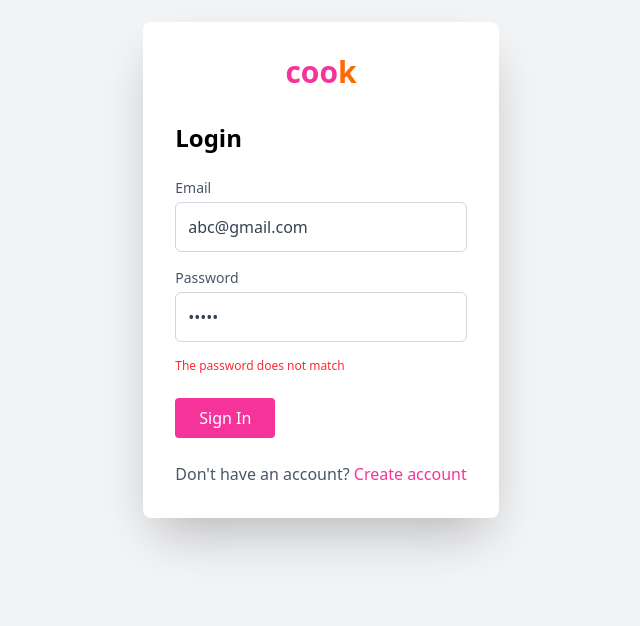
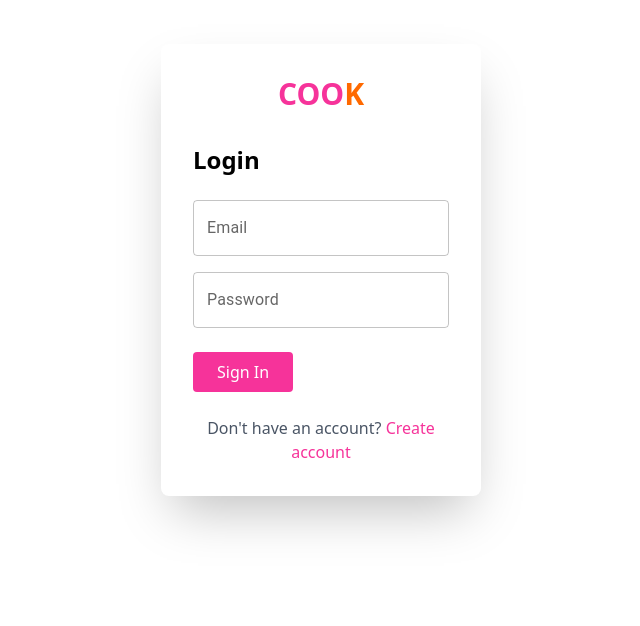
Before and after one commit to mgunawardhana/Recipe-Web-Frontend, a React (Vite) app: page / in a window 1280 px wide. Shown: the part 130-756 px from the top of the page, without its empty margins (319-959 px from the left). Built offline with nearby package versions, Linux system fonts and the light colour scheme.

Commit message:
ui modifications with form validations implemented

```diff
--- a/src/App.tsx
+++ b/src/App.tsx
@@ -58,14 +58,13 @@ const App: React.FC = () => {
 
     if (!isAuthenticated) {
         return (
-            <div className="flex items-center justify-center min-h-screen bg-gray-100 w-full max-w-2xl mx-auto">
+
                 <AuthForm
                     showRegister={showRegister}
                     setShowRegister={setShowRegister}
                     onLogin={handleLogin}
                     onRegister={handleRegister}
                 />
-            </div>
         );
     }
 
--- a/src/components/AuthForm.tsx
+++ b/src/components/AuthForm.tsx
@@ -1,4 +1,22 @@
-import React, { useState } from 'react';
+import React, {useState} from 'react';
+import TextField from '@mui/material/TextField';
+import InputAdornment from '@mui/material/InputAdornment';
+import {z} from 'zod';
+import {inputBaseClasses} from '@mui/material';
+
+const loginSchema = z.object({
+    email: z.string().email('Invalid email address').min(1, 'Email is required'),
+    password: z.string().min(8, 'Password must be at least 8 characters'),
+});
+
+const registerSchema = loginSchema.extend({
+    firstName: z.string().min(1, 'First name is required'),
+    lastName: z.string().min(1, 'Last name is required'),
+    phoneNumber: z.string().regex(/^\+?[\d\s-]{10,}$/, 'Invalid phone number'),
+    confirmPassword: z.string().min(8, 'Password must be at least 8 characters'),
+}).refine((data) => data.password === data.confirmPassword, {
+    message: "Passwords don't match", path: ['confirmPassword'],
+});
 
 interface AuthFormProps {
     showRegister: boolean;
@@ -7,127 +25,108 @@ interface AuthFormProps {
     onRegister: (email: string, password: string, confirmPassword: string) => boolean;
 }
 
-const AuthForm: React.FC<AuthFormProps> = ({ showRegister, setShowRegister, onLogin, onRegister }) => {
-    const [email, setEmail] = useState<string>('abc@gmail.com');
-    const [password, setPassword] = useState<string>('12345');
-    const [confirmPassword, setConfirmPassword] = useState<string>('12345');
-    const [firstName, setFirstName] = useState<string>('');
-    const [lastName, setLastName] = useState<string>('');
-    const [phoneNumber, setPhoneNumber] = useState<string>('0719043372');
-    const [error, setError] = useState<string>('The password does not match');
+const AuthForm: React.FC<AuthFormProps> = ({showRegister, setShowRegister, onLogin, onRegister}) => {
+    const [formData, setFormData] = useState({
+        email: '', password: '', confirmPassword: '', firstName: '', lastName: '', phoneNumber: '',
+    });
+    const [errors, setErrors] = useState<Record<string, string>>({});
 
-    const handleSubmit = () => {
-        setError('');
-        if (showRegister) {
-            const success = onRegister(email, password, confirmPassword);
-            if (!success) {
-                setError('The password does not match');
-            }
-        } else {
-            if (!email || !password) {
-                setError('Please enter email and password');
-                return;
-            }
-            onLogin(email, password);
+    const handleChange = (field: keyof typeof formData) => (event: React.ChangeEvent<HTMLInputElement>) => {
+        setFormData({...formData, [field]: event.target.value});
+        if (errors[field]) {
+            setErrors({...errors, [field]: ''});
         }
     };
 
-    return (
-        <div className="flex items-center justify-center min-h-screen bg-gray-100">
+    const handleSubmit = () => {
+        try {
+            if (showRegister) {
+                const result = registerSchema.parse(formData);
+                const success = onRegister(result.email, result.password, result.confirmPassword);
+                if (!success) {
+                    setErrors({confirmPassword: 'Registration failed'});
+                }
+            } else {
+                const result = loginSchema.parse(formData);
+                onLogin(result.email, result.password);
+            }
+        } catch (error) {
+            if (error instanceof z.ZodError) {
+                const fieldErrors: Record<string, string> = {};
+                error.errors.forEach((err) => {
+                    if (err.path[0]) {
+                        fieldErrors[err.path[0]] = err.message;
+                    }
+                });
+                setErrors(fieldErrors);
+            }
+        }
+    };
+
+    const textFieldProps = (field: keyof typeof formData, label: string, type = 'text') => ({
+        id: `outlined-${field}`,
+        label,
+        variant: 'outlined' as const,
+        type,
+        value: formData[field],
+        onChange: handleChange(field),
+        error: !!errors[field],
+        helperText: errors[field],
+        fullWidth: true,
+        slotProps: {
+            input: {
+                endAdornment: type !== 'password' ? (<InputAdornment
+                    position="end"
+                    sx={{
+                        opacity: 0, pointerEvents: 'none', [`[data-shrink=true] ~ .${inputBaseClasses.root} > &`]: {
+                            opacity: 1,
+                        },
+                    }}
+                >
+                    {field === 'phoneNumber' ? '📞' : field === 'email' ? '@' : ''}
+                </InputAdornment>) : undefined,
+            },
+        },
+    });
+
+    return (<div className="flex items-center justify-center min-h-screen w-full mx-auto">
+        <div
+            className={`w-full ${showRegister ? 'max-w-5/12 scale-110' : 'max-w-3/12'} mx-auto`}
+        >
             <div className="bg-white p-8 rounded-lg shadow-2xl w-full mx-auto">
-                {/* Logo */}
                 <div className="flex justify-center mb-8">
                     <h1 className="text-3xl font-bold text-center">
-                        <span className="text-pink-500">co</span>
-                        <span className="text-pink-500">o</span>
-                        <span className="text-orange-500">k</span>
+                        <span className="text-pink-500">CO</span>
+                        <span className="text-pink-500">O</span>
+                        <span className="text-orange-500">K</span>
                     </h1>
                 </div>
 
                 <h2 className="text-2xl font-semibold mb-6">{showRegister ? 'Register' : 'Login'}</h2>
 
-                {showRegister ? (
-                    <>
-                        <div className="w-full max-w-2xl">
+                {showRegister ? (<div className="w-full max-w-2xl">
                     <div className="flex flex-col md:flex-row gap-4 mb-4">
                         <div className="w-full md:w-1/2">
-                                    <label className="block text-sm text-gray-600 mb-1 font-medium">
-                                        — Your name *
-                                    </label>
-                                    <input
-                                        type="text"
-                                        placeholder="First name"
-                                        value={firstName}
-                                        onChange={(e) => setFirstName(e.target.value)}
-                                        className="border border-gray-300 p-3 rounded-md w-full focus:outline-none focus:ring-0 placeholder-gray-400 text-gray-700"
-                                    />
+                            <TextField {...textFieldProps('firstName', 'First name')} />
                         </div>
                         <div className="w-full md:w-1/2">
-                                    <label className="block text-sm text-gray-600 mb-1 font-medium md:invisible">
-                                        Last name
-                                    </label>
-                                    <input
-                                        type="text"
-                                        placeholder="Last name"
-                                        value={lastName}
-                                        onChange={(e) => setLastName(e.target.value)}
-                                        className="border border-gray-300 p-3 rounded-md w-full focus:outline-none focus:ring-0 placeholder-gray-400 text-gray-700"
-                                    />
+                            <TextField {...textFieldProps('lastName', 'Last name')} />
                         </div>
                     </div>
                     <div className="flex flex-col md:flex-row gap-4 mb-4">
                         <div className="w-full md:w-1/2">
-                                    <label className="block text-sm text-gray-600 mb-1 font-medium">
-                                        — Email *
-                                    </label>
-                                    <input
-                                        type="email"
-                                        placeholder="abc@gmail.com"
-                                        value={email}
-                                        onChange={(e) => setEmail(e.target.value)}
-                                        className="border border-gray-300 p-3 rounded-md w-full focus:outline-none focus:ring-0 placeholder-gray-400 text-gray-700"
-                                    />
+                            <TextField {...textFieldProps('email', 'Email', 'email')} />
                         </div>
                         <div className="w-full md:w-1/2">
-                                    <label className="block text-sm text-gray-600 mb-1 font-medium">
-                                        — Phone number *
-                                    </label>
-                                    <input
-                                        type="tel"
-                                        placeholder="011 2222 333"
-                                        value={phoneNumber}
-                                        onChange={(e) => setPhoneNumber(e.target.value)}
-                                        className="border border-gray-300 p-3 rounded-md w-full focus:outline-none focus:ring-0 placeholder-gray-400 text-gray-700"
-                                    />
+                            <TextField {...textFieldProps('phoneNumber', 'Phone number', 'tel')} />
                         </div>
                     </div>
                     <div className="flex flex-col md:flex-row gap-4 mb-4">
                         <div className="w-full md:w-1/2">
-                                    <label className="block text-sm text-gray-600 mb-1 font-medium">
-                                        — Password *
-                                    </label>
-                                    <input
-                                        type="password"
-                                        value={password}
-                                        onChange={(e) => setPassword(e.target.value)}
-                                        className="border border-gray-300 p-3 rounded-md w-full focus:outline-none focus:ring-0 placeholder-gray-400 text-gray-700"
-                                    />
+                            <TextField {...textFieldProps('password', 'Password', 'password')} />
                         </div>
                         <div className="w-full md:w-1/2">
-                                    <label className="block text-sm text-gray-600 mb-1 font-medium">
-                                        — Confirm Password *
-                                    </label>
-                                    <input
-                                        type="password"
-                                        value={confirmPassword}
-                                        onChange={(e) => setConfirmPassword(e.target.value)}
-                                        className={`border p-3 rounded-md w-full focus:outline-none focus:ring-0 placeholder-gray-400 text-gray-700 ${
-                                            error ? 'border-red-500' : 'border-gray-300'
-                                        }`}
-                                    />
-                                    {error && (
-                                        <p className="text-red-500 text-xs mt-1">{error}</p>
-                                    )}
+                            <TextField {...textFieldProps('confirmPassword', 'Confirm Password', 'password')} />
                         </div>
                     </div>
                     <div className="mt-6 mb-6">
@@ -147,36 +146,13 @@ const AuthForm: React.FC<AuthFormProps> = ({ showRegister, setShowRegister, onLo
                   Login
                 </span>
                     </div>
-                        </div>
-                    </>
-                ) : (
-                    <>
-                        <div className="w-full max-w-2xl">
+                </div>) : (<div className="w-full max-w-2xl">
                     <div className="mb-4">
-                                <label className="block text-sm text-gray-600 mb-1 font-medium">
-                                    Email
-                                </label>
-                                <input
-                                    type="email"
-                                    placeholder="Email address"
-                                    value={email}
-                                    onChange={(e) => setEmail(e.target.value)}
-                                    className="border border-gray-300 p-3 rounded-md w-full focus:outline-none focus:ring-0 placeholder-gray-400 text-gray-700"
-                                />
+                        <TextField {...textFieldProps('email', 'Email', 'email')} />
                     </div>
                     <div className="mb-4">
-                                <label className="block text-sm text-gray-600 mb-1 font-medium">
-                                    Password
-                                </label>
-                                <input
-                                    type="password"
-                                    placeholder="Password"
-                                    value={password}
-                                    onChange={(e) => setPassword(e.target.value)}
-                                    className="border border-gray-300 p-3 rounded-md w-full focus:outline-none focus:ring-0 placeholder-gray-400 text-gray-700"
-                                />
+                        <TextField {...textFieldProps('password', 'Password', 'password')} />
                     </div>
-                            {error && <p className="text-red-500 text-xs mb-4">{error}</p>}
                     <div className="mt-6 mb-6">
                         <button
                             onClick={handleSubmit}
@@ -194,12 +170,10 @@ const AuthForm: React.FC<AuthFormProps> = ({ showRegister, setShowRegister, onLo
                   Create account
                 </span>
                     </div>
-                        </div>
-                    </>
-                )}
+                </div>)}
             </div>
         </div>
-    );
+    </div>);
 };
 
 export default AuthForm;
--- a/src/components/RecipeCard.tsx
+++ b/src/components/RecipeCard.tsx
@@ -14,7 +14,7 @@ const RecipeCard: React.FC<RecipeCardProps> = ({ recipe, isFavorite, toggleFavor
             <img
                 src={recipe.strMealThumb || 'https://via.placeholder.com/150'}
                 alt={recipe.strMeal}
-                className="w-full h-40 rounded-lg mb-2 object-cover" //
+                className="w-full h-40 rounded-lg mb-2 object-cover"
                 onError={(e) => {
                     e.currentTarget.src = 'https://via.placeholder.com/150';
                 }}
```
Also changed, not shown: package.json (+6 -1 lines), src/components/Navbar.tsx (+22 -10 lines), src/pages/Home.tsx (+4 -4 lines), 1 other file (tests, documents, lock files or other folders). Lines whose indentation alone changed are shown as unchanged.
